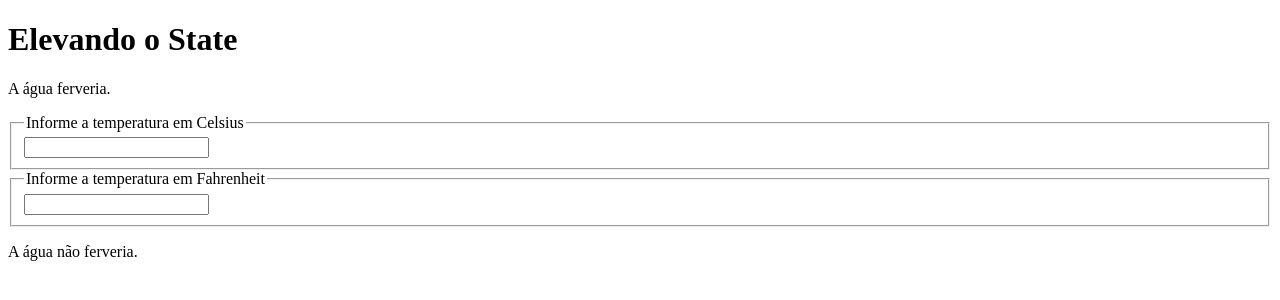
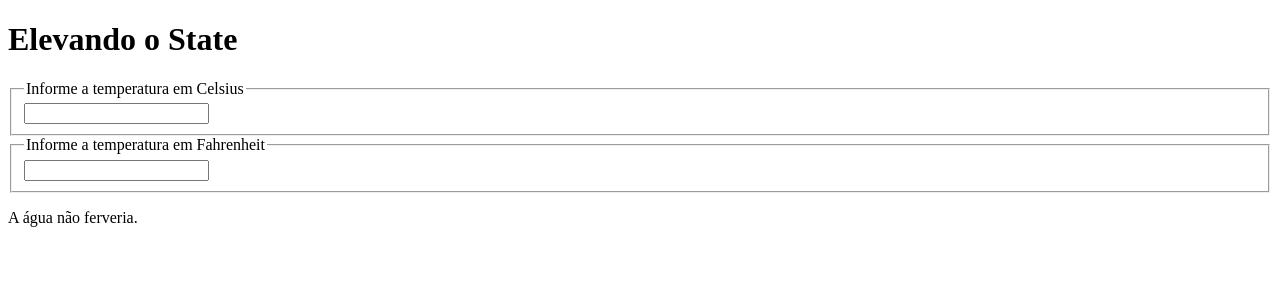
Before and after one commit to MarcosJBM/Learning-React, a React (Create React App) app: page /RaisingTheState in a window 1280 px wide. Shown: the top 300 px of the page. Built offline with nearby package versions, Linux system fonts and the light colour scheme.

Commit message:
Converting JS to TS temperature calculator.
And also using functional components and Hooks.

```diff
--- a/src/Pages/AdvancedGuides/OptimizingPerformance/components.tsx
+++ /dev/null
@@ -1,11 +0,0 @@
-import React, { useState } from "react";
-
-export const CounterButton = () => {
-  const [counter, setCounter] = useState(0);
-
-  function handleClick() {
-    setCounter(counter + 1);
-  }
-
-  return <button onClick={handleClick}>Abacates: {counter}</button>;
-};
--- a/src/Pages/AdvancedGuides/OptimizingPerformance/index.tsx
+++ /dev/null
@@ -1,13 +0,0 @@
-import React from "react";
-
-import { CounterButton } from "./components";
-
-export default function OptimizingPerformance() {
-  return (
-    <div>
-      <h1>Otimizando o Desempenho</h1>
-
-      <CounterButton />
-    </div>
-  );
-}
--- a/src/Pages/AdvancedGuides/index.tsx
+++ b/src/Pages/AdvancedGuides/index.tsx
@@ -8,11 +8,7 @@ export default function AdvancedGuides() {
       <br />
       <Link to='/ErrorBoundaries'>Error Boundaries</Link>
       <br />
-      <Link to='/Fragments'>Fragmentos</Link>
-      <br />
       <Link to='/JSXInDepth'>JSX In Depth</Link>
-      <br />
-      <Link to='/OptimizingPerformance'>Otimizando o Desempenho</Link>
       <br />
       <Link to='/Portals'>Portals</Link>
       <br />
--- /dev/null
+++ b/src/Pages/MainConcepts/RaisingTheState/components.tsx
@@ -0,0 +1,62 @@
+import React, { ChangeEvent, useState } from "react";
+import { toCelsius, toFahrenheit, tryConvert } from "./functions";
+
+import { TemperatureInputProps } from "./type";
+
+function BoilingVerdict(props: { celsius: number }) {
+  if (props.celsius >= 100) {
+    return <p>A água ferveria.</p>;
+  }
+  return <p>A água não ferveria.</p>;
+}
+
+const TemperatureInput = (props: TemperatureInputProps) => {
+  function handleChange(event: ChangeEvent<HTMLInputElement>) {
+    props.onTemperatureChange(event.target.value);
+  }
+
+  return (
+    <fieldset>
+      <legend>Informe a temperatura em {props.scale}</legend>
+      <input value={props.temperature} onChange={handleChange} />
+    </fieldset>
+  );
+};
+
+export const Calculator = () => {
+  const [temperature, setTemperature] = useState("");
+  const [scale, setScale] = useState("Celsius");
+
+  function handleCelsiusChange(temperature: string) {
+    setScale("Celsius");
+    setTemperature(temperature);
+  }
+
+  function handleFahrenheitChange(temperature: string) {
+    setScale("Fahrenheit");
+    setTemperature(temperature);
+  }
+
+  const celsius =
+    scale === "Fahrenheit" ? tryConvert(temperature, toCelsius) : temperature;
+
+  const fahrenheit =
+    scale === "Celsius" ? tryConvert(temperature, toFahrenheit) : temperature;
+
+  return (
+    <div id='calculator'>
+      <TemperatureInput
+        scale='Celsius'
+        temperature={celsius}
+        onTemperatureChange={handleCelsiusChange}
+      />
+
+      <TemperatureInput
+        scale='Fahrenheit'
+        temperature={fahrenheit}
+        onTemperatureChange={handleFahrenheitChange}
+      />
+      <BoilingVerdict celsius={parseFloat(celsius)} />
+    </div>
+  );
+};
--- a/src/Pages/mainConcepts/RaisingTheState/functions.jsx
+++ b/src/Pages/MainConcepts/RaisingTheState/functions.ts
@@ -1,12 +1,15 @@
-export function toCelsius(fahrenheit) {
+export function toCelsius(fahrenheit: number) {
   return ((fahrenheit - 32) * 5) / 9;
 }
 
-export function toFahrenheit(celsius) {
+export function toFahrenheit(celsius: number) {
   return (celsius * 9) / 5 + 32;
 }
 
-export function tryConvert(temperature, convert) {
+export function tryConvert(
+  temperature: string,
+  convert: (input: number) => number
+) {
   const input = parseFloat(temperature);
 
   if (Number.isNaN(input)) {
--- a/src/Pages/mainConcepts/RaisingTheState/index.jsx
+++ b/src/Pages/MainConcepts/RaisingTheState/index.tsx
@@ -1,14 +1,10 @@
 import React from "react";
-
-import { BoilingVerdict, Calculator } from "./components";
+import { Calculator } from "./components";
 
 export default function RaisingTheState() {
   return (
     <div>
       <h1>Elevando o State</h1>
-
-      <BoilingVerdict celsius={100} />
-
       <Calculator />
     </div>
   );
--- /dev/null
+++ b/src/Pages/MainConcepts/RaisingTheState/type.ts
@@ -0,0 +1,5 @@
+export type TemperatureInputProps = {
+  scale: "Celsius" | "Fahrenheit";
+  temperature: string;
+  onTemperatureChange: (temperature: string) => any;
+};
--- a/src/Pages/mainConcepts/RaisingTheState/components.jsx
+++ /dev/null
@@ -1,80 +0,0 @@
-import React from "react";
-
-import { toCelsius, toFahrenheit, tryConvert } from "./functions";
-
-const scaleNames = {
-  c: "Celsius",
-  f: "Fahrenheit",
-};
-
-export function BoilingVerdict(props) {
-  if (props.celsius >= 100) {
-    return <p>A água ferveria.</p>;
-  }
-  return <p>A água não ferveria.</p>;
-}
-
-class TemperatureInput extends React.Component {
-  constructor(props) {
-    super(props);
-    this.handleChange = this.handleChange.bind(this);
-  }
-
-  handleChange(event) {
-    this.props.onTemperatureChange(event.target.value);
-  }
-
-  render() {
-    const temperature = this.props.temperature;
-    const scale = this.props.scale;
-
-    return (
-      <fieldset>
-        <legend>Informe a temperatura em {scaleNames[scale]}</legend>
-        <input value={temperature} onChange={this.handleChange} />
-      </fieldset>
-    );
-  }
-}
-
-export class Calculator extends React.Component {
-  constructor(props) {
-    super(props);
-    this.handleCelsiusChange = this.handleCelsiusChange.bind(this);
-    this.handleFahrenheitChange = this.handleFahrenheitChange.bind(this);
-    this.state = { temperature: "", scale: "c" };
-  }
-
-  handleCelsiusChange(temperature) {
-    this.setState({ scale: "c", temperature });
-  }
-
-  handleFahrenheitChange(temperature) {
-    this.setState({ scale: "f", temperature });
-  }
-
-  render() {
-    const scale = this.state.scale;
-    const temperature = this.state.temperature;
-    const celsius =
-      scale === "f" ? tryConvert(temperature, toCelsius) : temperature;
-    const fahrenheit =
-      scale === "c" ? tryConvert(temperature, toFahrenheit) : temperature;
-
-    return (
-      <div>
-        <TemperatureInput
-          scale='c'
-          temperature={celsius}
-          onTemperatureChange={this.handleCelsiusChange}
-        />
-        <TemperatureInput
-          scale='f'
-          temperature={fahrenheit}
-          onTemperatureChange={this.handleFahrenheitChange}
-        />
-        <BoilingVerdict celsius={parseFloat(celsius)} />
-      </div>
-    );
-  }
-}
--- a/src/routes.tsx
+++ b/src/routes.tsx
@@ -32,11 +32,7 @@ const Context = lazy(() => import("./Pages/AdvancedGuides/Context"));
 const ErrorBoundaries = lazy(
   () => import("./Pages/AdvancedGuides/ErrorBoundaries")
 );
-const Fragments = lazy(() => import("./Pages/AdvancedGuides/Fragments"));
 const JSXInDepth = lazy(() => import("./Pages/AdvancedGuides/JSXinDepth"));
-const OptimizingPerformance = lazy(
-  () => import("./Pages/AdvancedGuides/OptimizingPerformance")
-);
 const Portals = lazy(() => import("./Pages/AdvancedGuides/Portals"));
 const RenderProps = lazy(() => import("./Pages/AdvancedGuides/RenderProps"));
 const RefsAndDom = lazy(() => import("./Pages/AdvancedGuides/RefsAndDom"));
@@ -64,12 +60,7 @@ export default function Routes() {
         <Route path='/AdvancedGuides' component={AdvancedGuides} />
         <Route path='/Context' component={Context} />
         <Route path='/ErrorBoundaries' component={ErrorBoundaries} />
-        <Route path='/Fragments' component={Fragments} />
         <Route path='/JSXInDepth' component={JSXInDepth} />
-        <Route
-          path='/OptimizingPerformance'
-          component={OptimizingPerformance}
-        />
         <Route path='/Portals' component={Portals} />
         <Route path='/RenderProps' component={RenderProps} />
         <Route path='/RefsAndDom' component={RefsAndDom} />
```
Also changed, not shown: src/Pages/mainConcepts/ComponentsAndProps/type.ts (+4 -4 lines), src/Pages/mainConcepts/CompositionVsInheritance/type.ts (+4 -4 lines), src/Pages/mainConcepts/ConditionalRendering/type.ts (+4 -4 lines).
